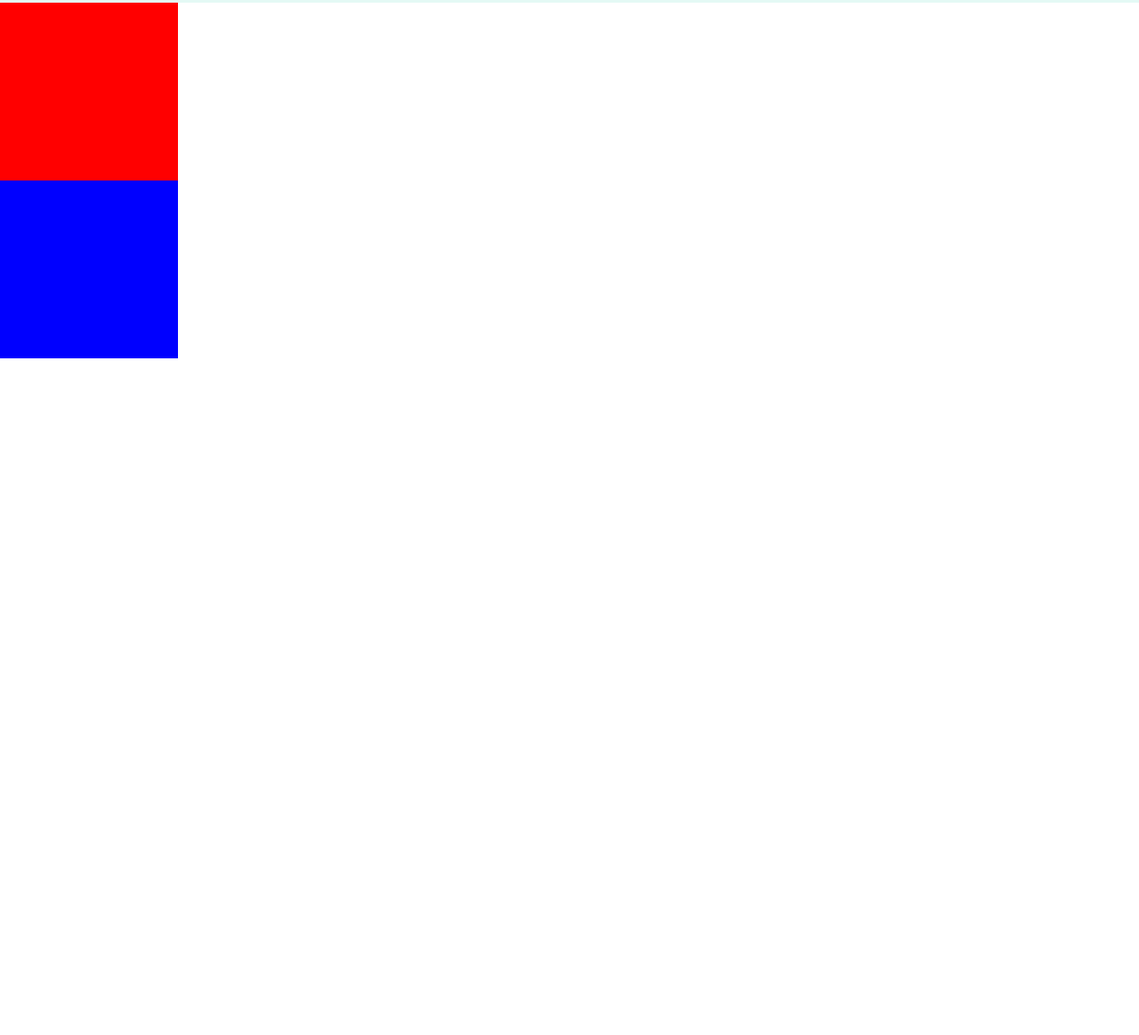
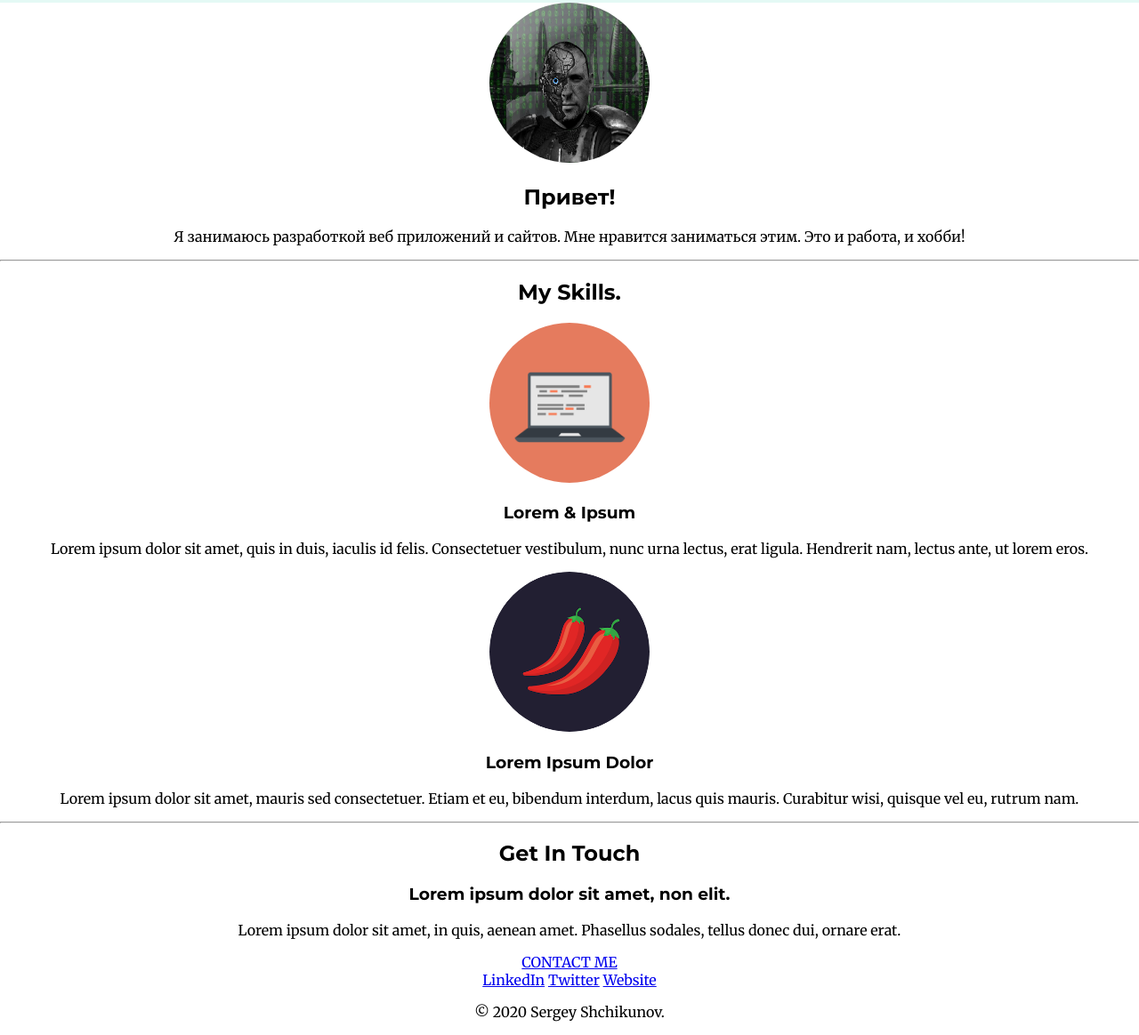
Before and after one commit to itaweb/CSS-My-site, a plain HTML site: page index.html in a window 1280 px wide. Shown: the part 557-1721 px from the top of the page at 89% size. Before the commit the page ends 960 px from the top, so only its background shows below. Drawn offline with Linux system fonts and the light colour scheme.

Commit message:
add images

```diff
--- a/css/styles.css
+++ b/css/styles.css
@@ -24,15 +24,11 @@ h3 {
 }
 
 .middle-container {
-  height: 200px;
-  width: 200px;
-  background-color: red;
+
 }
 
 .bottom-container {
-  height: 200px;
-  width: 200px;
-  background-color: blue;
+
 }
 
 .pro {
@@ -50,3 +46,21 @@ h3 {
   left: 300px;
   bottom: 300px;
 }
+
+.user-photo {
+  height: 180px;
+  width: 180px;
+  border-radius: 100px;
+}
+
+.comp-photo {
+  height: 180px;
+  width: 180px;
+  border-radius: 100px;
+}
+
+.develop-photo {
+  height: 180px;
+  width: 180px;
+  border-radius: 100px;
+}
--- a/index.html
+++ b/index.html
@@ -20,7 +20,54 @@
       <img class="bottom-cloud" src="images/cloud.png" alt="It's Cloud" />
       <img src="images/mountain.png" alt="It's Mountain" />
     </div>
-    <div class="middle-container"></div>
-    <div class="bottom-container"></div>
+    <div class="middle-container">
+      <div class="profile">
+        <img class="user-photo" src="images/13_01_21.png" alt="user photo" />
+        <h2>Привет!</h2>
+        <p>
+          Я занимаюсь разработкой веб приложений и сайтов. Мне нравится заниматься этим. Это и работа, и хобби!
+        </p>
+      </div>
+      <hr />
+      <div class="skills">
+        <h2>My Skills.</h2>
+        <div class="skill-row">
+          <img class="comp-photo" src="images/computer.png" alt="photo of computer" />
+          <h3>Lorem & Ipsum</h3>
+          <p>
+            Lorem ipsum dolor sit amet, quis in duis, iaculis id felis. Consectetuer
+            vestibulum, nunc urna lectus, erat ligula. Hendrerit nam, lectus ante,
+            ut lorem eros.
+          </p>
+        </div>
+        <div class="skill-row">
+          <img class="develop-photo" src="images/chillies.png" alt="chillies photo" />
+          <h3>Lorem Ipsum Dolor</h3>
+          <p>
+            Lorem ipsum dolor sit amet, mauris sed consectetuer. Etiam et eu,
+            bibendum interdum, lacus quis mauris. Curabitur wisi, quisque vel eu,
+            rutrum nam.
+          </p>
+        </div>
+      </div>
+      <hr />
+      <div class="contact-me">
+        <h2>Get In Touch</h2>
+        <h3>Lorem ipsum dolor sit amet, non elit.</h3>
+        <p>
+          Lorem ipsum dolor sit amet, in quis, aenean amet. Phasellus sodales,
+          tellus donec dui, ornare erat.
+        </p>
+        <a class="btn" href="mailto:name@email.com">CONTACT ME</a>
+      </div>
+    </div>
+
+    <div class="bottom-container">
+      <a class="footer-link" href="https://www.linkedin.com/">LinkedIn</a>
+      <a class="footer-link" href="https://twitter.com/">Twitter</a>
+      <a class="footer-link" href="https://www.appbrewery.co/">Website</a>
+      <p>© 2020 Sergey Shchikunov.</p>
+    </div>
+
   </body>
 </html>
```
Also changed, not shown: images/13_01_21.png (added), images/angela.png (deleted), images/developer.png (added).
